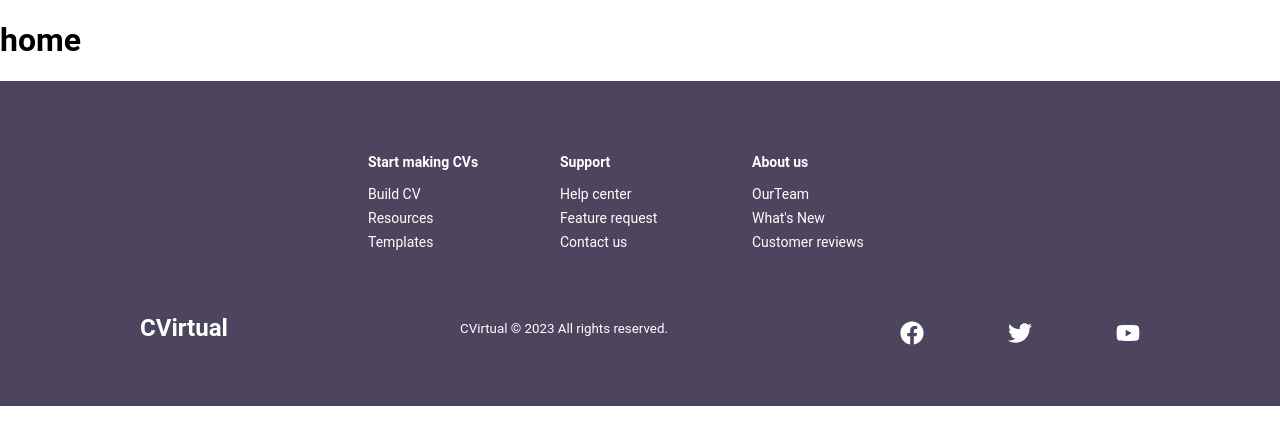
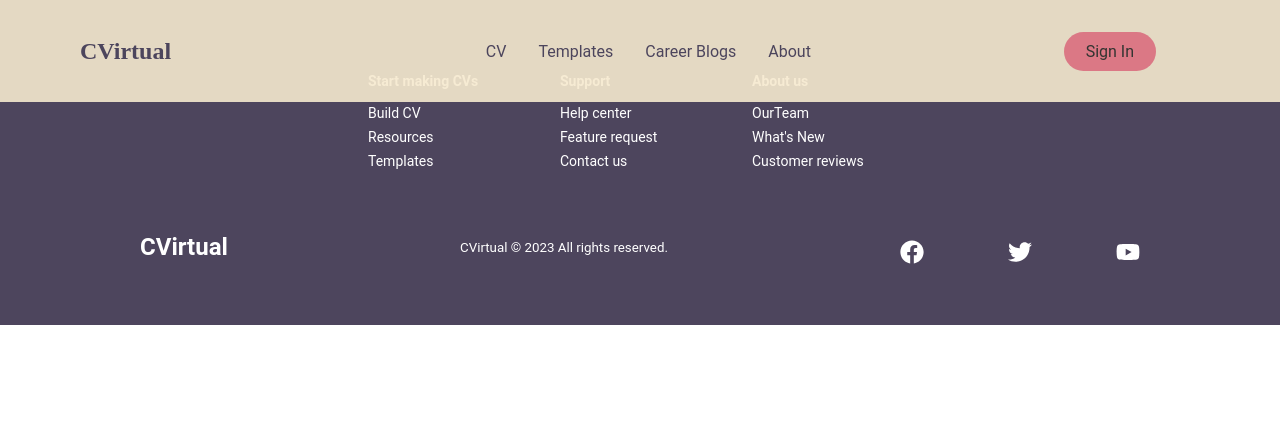
Before and after one commit to SazidAF/rubickCVMaker, a React (Create React App) app in the folder client/: page / in a window 1280 px wide. Shown: the top 444 px of the page. Built offline with nearby package versions, Linux system fonts and the light colour scheme.

Commit message:
Navbar interface added

```diff
--- /dev/null
+++ b/client/src/components/LandingPage/Navbar/NavIndex.js
@@ -0,0 +1,53 @@
+import React, {useEffect, useState} from 'react';
+import{Nav, NavbarContainer, NavLogo, MobileIcon, NavMenu, NavItem, NavLinks,NavLink, NavBtn, NavBtnLink} from './NavbarElements';
+import {FaBars} from 'react-icons/fa'
+const Navbar = ({toggle}) => {
+
+    return (
+       <>
+        <Nav >
+            <NavbarContainer>
+                <NavLogo to='/'>
+                    CVirtual
+                </NavLogo>
+               <MobileIcon onClick={toggle}>
+                   <FaBars/>
+               </MobileIcon>
+               <NavMenu>
+                   <NavItem>
+                       <NavLinks to = ""
+                       smooth={true}
+                       duration={500}
+                       spy={true}
+                       exact='true'
+                       offset={-80}>CV</NavLinks>
+                   </NavItem>
+                   <NavItem>
+                       <NavLinks to = "" smooth={true}
+                       duration={500}
+                       spy={true}
+                       exact='true'
+                       offset={-80}>Templates</NavLinks>
+                   </NavItem>
+                   <NavItem>
+                       <NavLinks to = "" smooth={true}
+                       duration={500}
+                       spy={true}
+                       exact='true'
+                       offset={-80}>Career Blogs</NavLinks>
+                   </NavItem>
+                   <NavItem>
+                       <NavLink to = "/">About</NavLink>
+                   </NavItem>
+               </NavMenu>
+
+               <NavBtn>
+                   <NavBtnLink to = '/'> Sign In</NavBtnLink>
+               </NavBtn>
+            </NavbarContainer>
+        </Nav>
+       </>
+    );
+};
+
+export default Navbar;
--- /dev/null
+++ b/client/src/components/LandingPage/Navbar/NavbarElements.js
@@ -0,0 +1,161 @@
+import styled from "styled-components";
+import { Link as LinkR } from "react-router-dom";
+import { Link as LinkS } from "react-scroll";
+
+
+export const Nav = styled.nav`
+  /* background: ${({ scrollNav }) => (scrollNav ? "#000" : "transparent")}; */
+  background: #F5E9CF;
+  height: 80px;
+  margin-top: -80px;
+  display: flex;
+  justify-content: center;
+  align-items: center;
+  font-size: 1rem;
+
+  top: 0;
+  z-index: 10;
+
+  position: fixed;
+
+  justify-content: space-between;
+  align-items: center;
+  padding: 0.7rem 2rem;
+
+  width: 100%;
+  margin: auto;
+
+  border-bottom: solid 1px var(--primary-color);
+  opacity: 0.9;
+
+  @media screen and (max-width: 960px) {
+    transition: 0.8s all ease;
+  }
+`;
+
+export const NavbarContainer = styled.div`
+  display: flex;
+  justify-content: space-between;
+  height: 80px;
+  width: 100%;
+  padding: 0 24px;
+  z-index: 1;
+  max-width: 1100px;
+  position: sticky;
+`;
+
+export const NavLogo = styled(LinkR)`
+  color: #4D455D;
+  justify-self: flex-start;
+  display: flex;
+  align-items: center;
+  margin-left: 24px;
+  cursor: pointer;
+  font-size: 1.5rem;
+  font-weight: bold;
+  font-family: 'Bungee Inline', cursive;
+  text-decoration: none;
+  &:hover {
+    color: #E96479;
+    transition: 0.3s ease-out;
+  }
+`;
+
+export const MobileIcon = styled.div`
+  display: none;
+  @media screen and (max-width: 768px) {
+    display: block;
+    position: absolute;
+    top: 0;
+    right: 0;
+    cursor: pointer;
+    font-size: 1.8rem;
+    transform: translate(-100%, 60%);
+    color: #4D455D;
+  }
+`;
+
+export const NavMenu = styled.ul`
+  display: flex;
+  align-items: center;
+  list-style: none;
+  text-align: center;
+  margin-right: -22px;
+  @media screen and (max-width: 768px) {
+    display: none;
+  }
+`;
+
+export const NavItem = styled.li`
+  height: 80px;
+  &:hover {
+    color: #E96479;
+    transition: 0.3s ease-out;
+  }
+`;
+
+export const NavLinks = styled(LinkS)`
+  color: #4D455D;
+  height: 100%;
+  display: flex;
+  align-items: center;
+  text-decoration: none;
+  padding: 0 1rem;
+  cursor: pointer;
+
+  &.active {
+    border-bottom: 3px solid #E96479;
+  }
+  &:hover {
+    color: #E96479;
+    transition: 0.3s ease-out;
+  }
+`;
+export const NavLink = styled(LinkR)`
+  color: #4D455D;
+  height: 100%;
+  display: flex;
+  align-items: center;
+  text-decoration: none;
+  padding: 0 1rem;
+  cursor: pointer;
+
+  &.active {
+    border-bottom: 3px solid #E96479;
+  }
+  &:hover {
+    color: #E96479;
+    transition: 0.3s ease-out;
+  }
+`;
+
+export const NavBtn = styled.nav`
+  display: flex;
+  align-items: center;
+
+  @media screen and (max-width: 768px) {
+    display: none;
+  }
+`;
+
+export const NavBtnLink = styled(LinkR)`
+  border-radius: 50px;
+  background: #E96479;
+  opacity: 80%;
+  white-space: nowrap;
+  padding: 10px 22px;
+  color: #010606;
+  font-size: 16px;
+  outline: none;
+  border: none;
+  cursor: pointer;
+  transition: all 0.2s ease-in-out;
+  text-decoration: none;
+
+  &:hover {
+    transition: all 0.2s ease-in-out;
+    background: #E96479;
+    color: #010606;
+    opacity: 100%;
+  }
+`;
--- a/client/src/components/home.jsx
+++ b/client/src/components/home.jsx
@@ -1,6 +1,7 @@
 import React, {useState} from 'react';
 import Footer from './LandingPage/Footer/FooterIndex';
 
+import Navbar from './LandingPage/Navbar/NavIndex'
 const Home = () => {
     const [isOpen, setIsOpen] = useState(false)
     const toggle = () => {
@@ -8,8 +9,9 @@ const Home = () => {
     }
     return (
         <>
-           <h1>home</h1>
-           <Footer></Footer>
+
+            <Navbar toggle={toggle}/>
+            <Footer></Footer>
         </>
     );
 };
```
